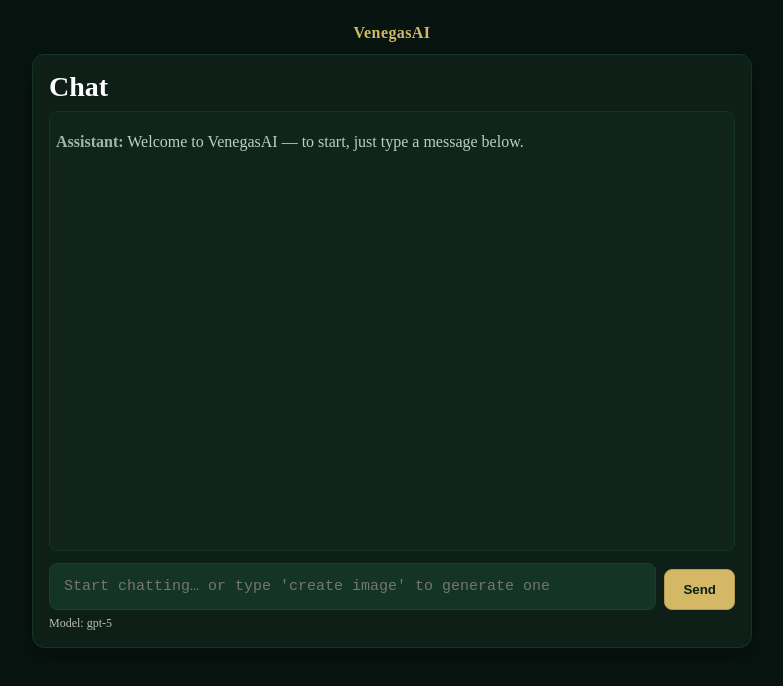
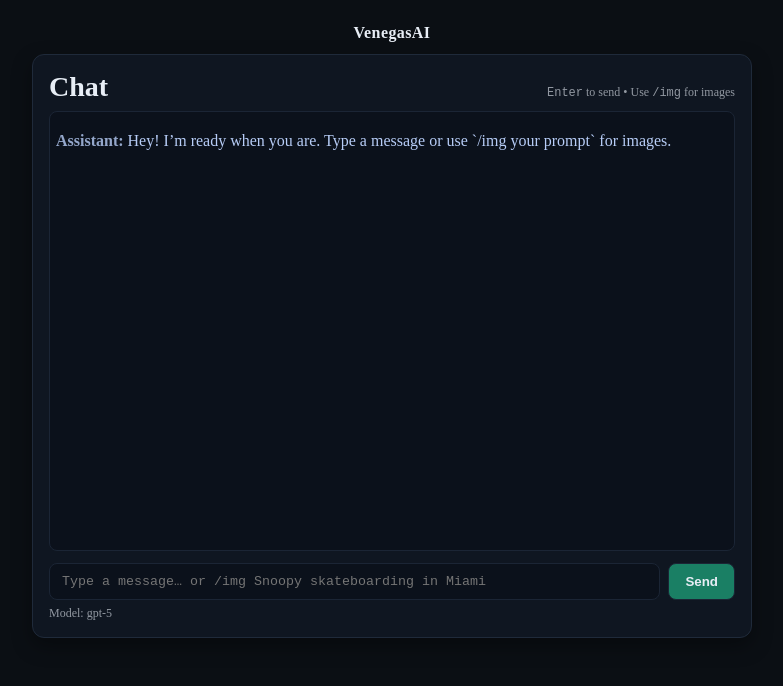
Before and after one commit to venegasandrew5396-art/Avenegas, a Next.js app: page / in a window 1280 px wide. Shown: the top 686 px of the page, without its empty margins (248-1031 px from the left). Built offline with nearby package versions, Linux system fonts and the light colour scheme.

Commit message:
Update page.jsx

```diff
--- a/app/page.jsx
+++ b/app/page.jsx
@@ -1,7 +1,7 @@
 'use client';
 import { useState, useRef, useEffect } from 'react';
 
-const MODEL_NAME = 'gpt-5'; // label only
+const MODEL_NAME = 'gpt-5'; // label only for footer
 
 // ---------- API helpers ----------
 async function sendChat(messages) {
@@ -15,6 +15,7 @@
   return data.message; // { role, content }
 }
 
+// Uses blob URLs for reliable rendering in the browser
 async function generateImage(prompt, size = '1024x1024') {
   const res = await fetch('/api/image', {
     method: 'POST',
@@ -28,19 +29,20 @@
   const b64 = data.b64;
   if (!b64 || typeof b64 !== 'string') throw new Error('No image data returned');
 
-  // base64 -> Blob -> blob: URL for reliable rendering
+  // base64 -> Blob -> blob: URL
   const byteChars = atob(b64);
   const byteNums = new Array(byteChars.length);
   for (let i = 0; i < byteChars.length; i++) byteNums[i] = byteChars.charCodeAt(i);
   const byteArray = new Uint8Array(byteNums);
   const blob = new Blob([byteArray], { type: 'image/png' });
-  return URL.createObjectURL(blob);
+  const url = URL.createObjectURL(blob);
+  return url; // blob:https://your.site/...
 }
 
 // ---------- Main UI ----------
 export default function ChatPage() {
   const [messages, setMessages] = useState([
-    { role: 'assistant', content: "Welcome to VenegasAI — to start, just type a message below." }
+    { role: 'assistant', content: "Hey! I’m ready when you are. Type a message or use `/img your prompt` for images." }
   ]);
   const [input, setInput] = useState('');
   const [loading, setLoading] = useState(false);
@@ -57,22 +59,34 @@
     setInput('');
     setLoading(true);
 
-    // Accepts: "/img …", "/image …", "create image …", "create an image …", "create image of …"
-    const IMG_RE = /^(?:\/(?:img|image)|create(?:\s+an)?\s+image(?:\s+of)?)\s+/i;
+    // image command: "/img ..." or "/image ..."
+    const IMG_RE = /^\/(img|image)\s+/i;
 
     if (IMG_RE.test(text)) {
       const prompt = text.replace(IMG_RE, '').trim();
       if (!prompt) {
-        setMessages((m) => [...m, { role: 'assistant', content: 'Image error: please add a prompt after your command' }]);
+        setMessages(m => [
+          ...m,
+          { role: 'assistant', content: 'Image error: please add a prompt after /img' }
+        ]);
         setLoading(false);
         return;
       }
-      setMessages((m) => [...m, { role: 'user', content: text }]);
+
+      // show what the user typed
+      setMessages(m => [...m, { role: 'user', content: text }]);
+
       try {
-        const src = await generateImage(prompt, '1024x1024');
-        setMessages((m) => [...m, { role: 'assistant', image: src, alt: prompt }]);
+        const src = await generateImage(prompt, '1024x1024'); // valid size
+        setMessages(m => [
+          ...m,
+          { role: 'assistant', image: src, alt: prompt }
+        ]);
       } catch (e) {
-        setMessages((m) => [...m, { role: 'assistant', content: `Image error: ${e.message}` }]);
+        setMessages(m => [
+          ...m,
+          { role: 'assistant', content: `Image error: ${e.message}` }
+        ]);
       } finally {
         setLoading(false);
       }
@@ -81,13 +95,13 @@
 
     // normal chat
     const userMsg = { role: 'user', content: text };
-    setMessages((m) => [...m, userMsg]);
+    setMessages(m => [...m, userMsg]);
 
     try {
-      const reply = await sendChat([...messages.filter(m => typeof m.content === 'string' && !m.image), userMsg]);
-      setMessages((m) => [...m, { role: 'assistant', content: reply.content }]);
+      const reply = await sendChat([...messages, userMsg]);
+      setMessages(m => [...m, { role: 'assistant', content: reply.content }]);
     } catch (e) {
-      setMessages((m) => [...m, { role: 'assistant', content: `Server error: ${e.message}` }]);
+      setMessages(m => [...m, { role: 'assistant', content: `Server error: ${e.message}` }]);
     } finally {
       setLoading(false);
     }
@@ -107,12 +121,15 @@
       <div style={styles.card}>
         <div style={styles.titleRow}>
           <div style={styles.title}>Chat</div>
+          <div style={styles.hint}><kbd>Enter</kbd> to send • Use <code>/img</code> for images</div>
         </div>
 
         <div ref={scrollRef} style={styles.messages}>
           {messages.map((m, i) => (
             <div key={i} style={{ ...styles.msg, ...(m.role === 'user' ? styles.user : styles.assistant) }}>
-              <strong style={{ opacity: .85 }}>{m.role === 'user' ? 'You' : 'Assistant'}:</strong>{' '}
+              <strong style={{ opacity: .8 }}>
+                {m.role === 'user' ? 'You' : 'Assistant'}:
+              </strong>{' '}
               {m.image ? (
                 <img
                   src={m.image}
@@ -144,7 +161,7 @@
             value={input}
             onChange={(e) => setInput(e.target.value)}
             onKeyDown={onKeyDown}
-            placeholder="Start chatting… or type 'create image' to generate one"
+            placeholder="Type a message… or /img Snoopy skateboarding in Miami"
             style={styles.textarea}
             rows={1}
           />
@@ -163,24 +180,23 @@
 const styles = {
   page: {
     minHeight: '100vh',
-    background: '#07140f', // dark site bg
-    color: '#ffffff',
+    background: '#0b0f14',
+    color: '#e8eef6',
     display: 'flex',
     flexDirection: 'column',
     alignItems: 'center',
-    padding: 24
+    padding: '24px'
   },
   header: {
     fontWeight: 800,
     letterSpacing: .4,
-    marginBottom: 12,
-    color: '#d4b866' // gold accent
+    marginBottom: 12
   },
   card: {
     width: '100%',
     maxWidth: 720,
-    background: '#0e1f17', // dark green panel
-    border: '1px solid #143426',
+    background: '#0f1621',
+    border: '1px solid #1f2a3a',
     borderRadius: 12,
     padding: 16,
     boxShadow: '0 8px 20px rgba(0,0,0,.35)'
@@ -192,40 +208,39 @@
     marginBottom: 8
   },
   title: { fontSize: 28, fontWeight: 700 },
+  hint: { opacity: .6, fontSize: 12 },
   messages: {
     height: '55vh',
     overflowY: 'auto',
     padding: '8px 6px',
-    background: '#10241b',
+    background: '#0b111b',
     borderRadius: 8,
-    border: '1px solid #143426',
+    border: '1px solid #1b2535',
     marginBottom: 12
   },
-  msg: { margin: '10px 0', lineHeight: 1.5 },
-  user: { color: '#ffffff' },
-  assistant: { color: '#b8d1c1' },
-  image: { maxWidth: '100%', borderRadius: 8, border: '1px solid #143426', marginTop: 6 },
+  msg: { margin: '10px 0', lineHeight: 1.4 },
+  user: { color: '#e8eef6' },
+  assistant: { color: '#b7cdf7' },
+  image: { maxWidth: '100%', borderRadius: 8, border: '1px solid #1b2535', marginTop: 6 },
   inputRow: { display: 'flex', gap: 8, alignItems: 'flex-end' },
   textarea: {
     flex: 1,
     resize: 'none',
-    background: '#143426', // input bg
-    color: '#ffffff',
-    border: '1px solid #1f3d2d',
+    background: '#0b111b',
+    color: '#e8eef6',
+    border: '1px solid #1b2535',
     borderRadius: 8,
-    padding: '12px 14px',
-    outline: 'none',
-    fontSize: 15,
-    lineHeight: 1.4
+    padding: '10px 12px',
+    outline: 'none'
   },
   button: {
-    padding: '12px 18px',
+    padding: '10px 16px',
     borderRadius: 8,
-    border: '1px solid #b79b4f',
-    background: '#d4b866', // gold
-    color: '#092015',
+    border: '1px solid #1b2535',
+    background: '#1a7f64',
+    color: '#e8eef6',
     fontWeight: 700,
     cursor: 'pointer'
   },
-  footerNote: { marginTop: 6, fontSize: 12, opacity: .7 }
+  footerNote: { marginTop: 6, fontSize: 12, opacity: .6 }
 };
```
